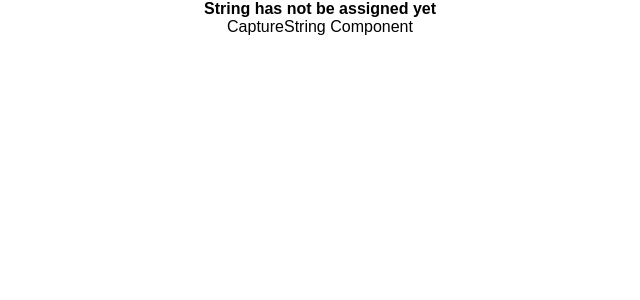
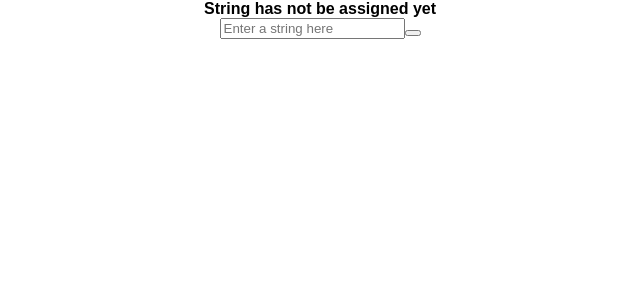
Before and after one commit to DriscollRichie/react-with-props, a React (Create React App) app: page / in a window 1280 px wide. Shown: the top 300 px of the page, without its empty margins (320-960 px from the left). Built offline with nearby package versions, Linux system fonts and the light colour scheme.

Commit message:
JL master - Create an input and button in CaptureString.js

```diff
--- a/src/components/CaptureString/CaptureString.js
+++ b/src/components/CaptureString/CaptureString.js
@@ -4,7 +4,8 @@
    render () {
       return (
          <div id="CaptureString__parent">
-            <span>CaptureString Component</span>
+            <input placeholder="Enter a string here" />
+            <button></button>
          </div>
       )
    }
```
